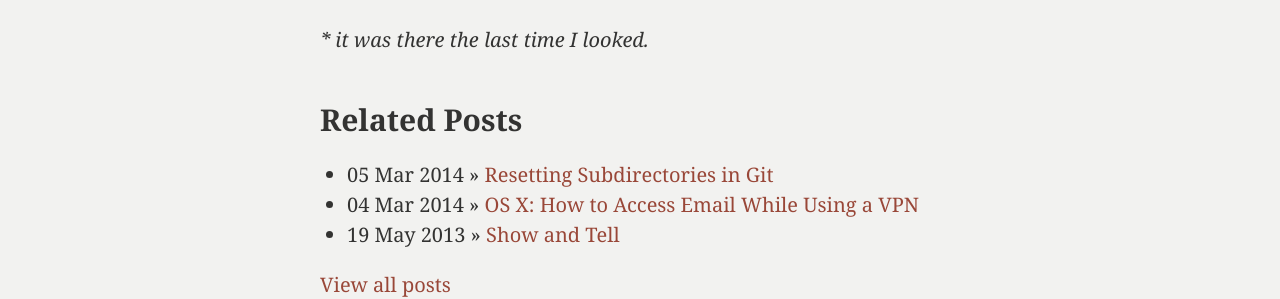
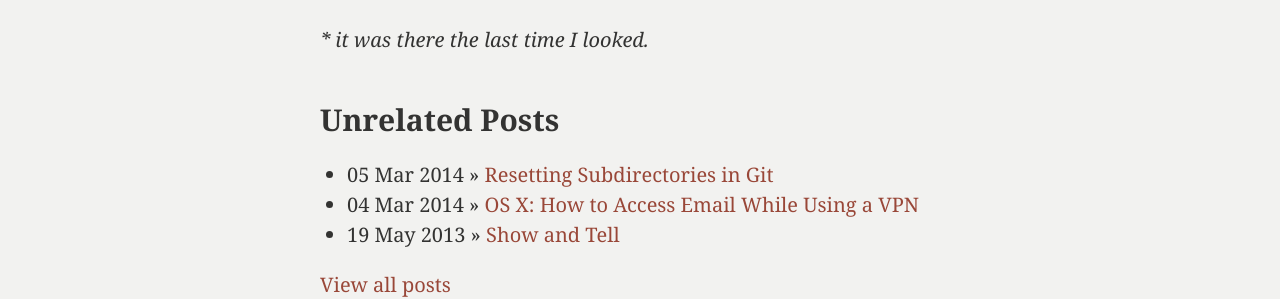
Before and after one commit to mozmorris/mozmorris.github.com, a Jekyll site: the page built from _posts/2011-11-08-a-really-simple-facebook-fan-like-gate-written-in-php.md, in a window 1280 px wide. Shown: the part 1128-1427 px from the top of the page. Built offline with Jekyll 4.4.1, drawn with Linux system fonts in a browser that asks for light colours; Markdown is read by kramdown in place of the engine named in the settings.

Commit message:
Unrelated posts

```diff
--- a/_layouts/post.html
+++ b/_layouts/post.html
@@ -14,7 +14,7 @@ layout: default
 </article>
 
 <div id="related">
-  <h2>Related Posts</h2>
+  <h2>Unrelated Posts</h2>
   <ul class="posts">
     {% for post in site.related_posts limit:3 %}
       <li><span>{{ post.date | date_to_string }}</span> &raquo; <a href="{{ post.url }}">{{ post.title }}</a></li>
```
